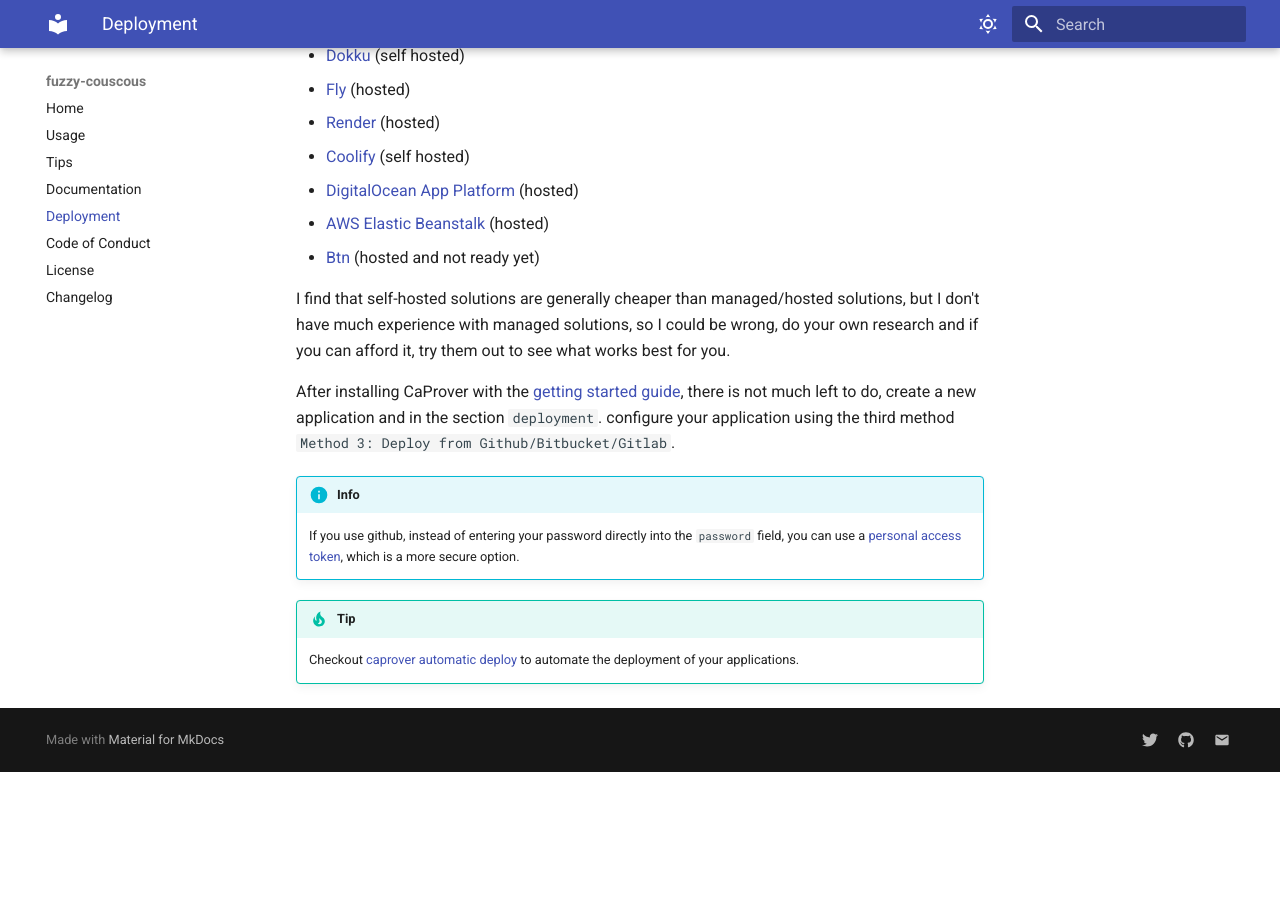
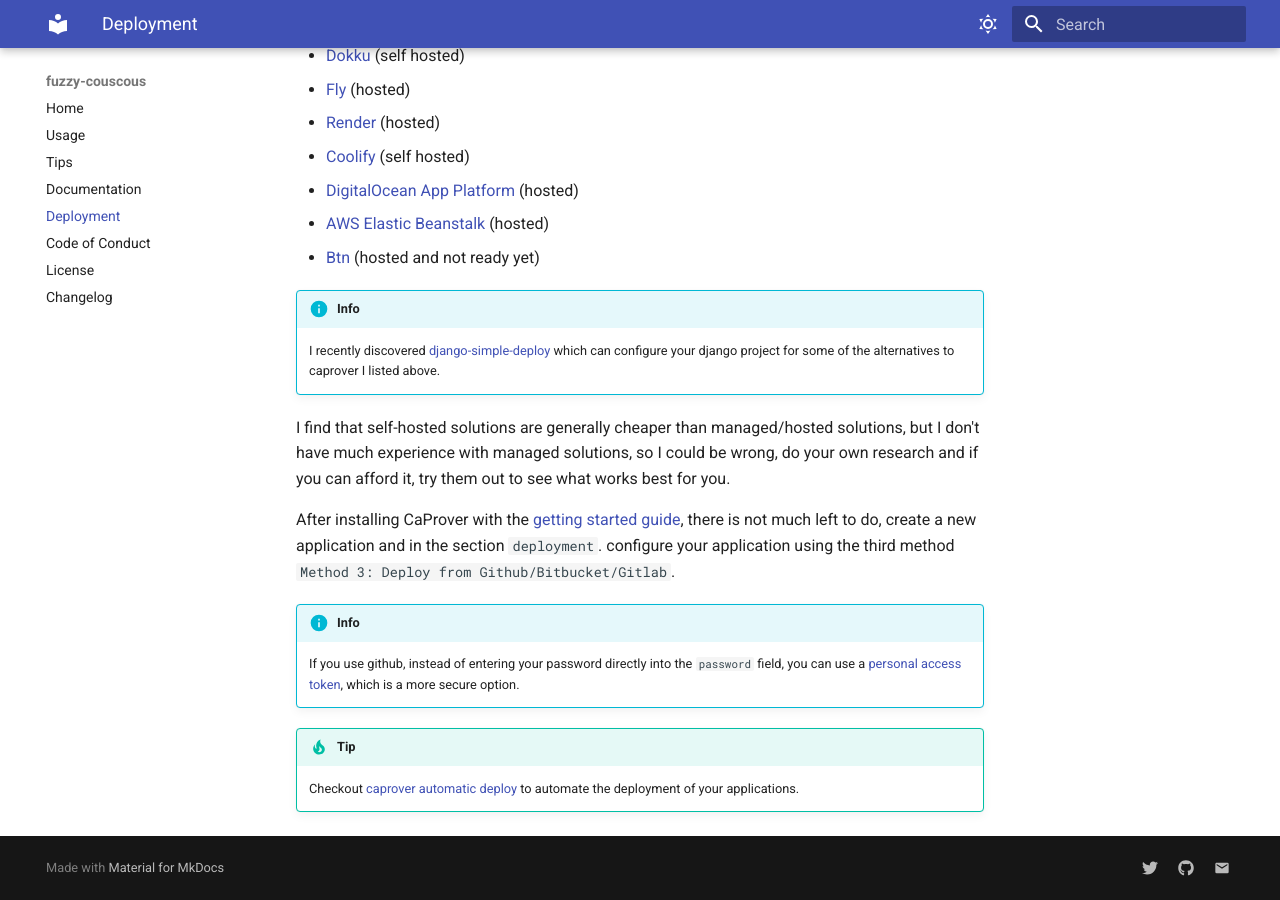
Before and after one commit to Tobi-De/fuzzy-couscous, an MkDocs documentation site: the page built from docs/deployment.md, in a window 1280 px wide and 900 px high, scrolled down 509 px. Built offline with MkDocs 1.6.1 and Material for MkDocs 9.7.7, drawn with Linux system fonts in a browser that asks for light colours; before the commit the page ends 1281 px from its top, so only the background shows below that.

Commit message:
docs(deployment): a note on django-simple-deploy

```diff
--- a/docs/deployment.md
+++ b/docs/deployment.md
@@ -18,6 +18,10 @@
 - [AWS Elastic Beanstalk](https://aws.amazon.com/elasticbeanstalk/) (hosted)
 - [Btn](https://btn.dev/) (hosted and not ready yet)
 
+!!! Info
+    I recently discovered [django-simple-deploy](https://github.com/ehmatthes/django-simple-deploy) which can configure your django project for some of the alternatives to
+    caprover I listed above.
+
 I find that self-hosted solutions are generally cheaper than managed/hosted solutions, but I don't have much experience with managed solutions,
 so I could be wrong, do your own research and if you can afford it, try them out to see what works best for you.
 
```
